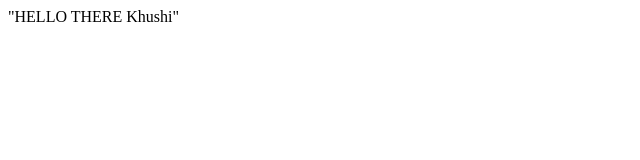
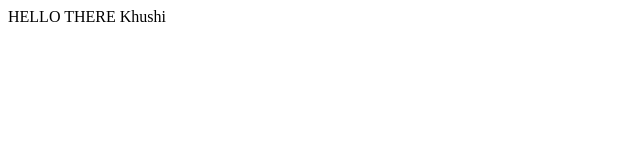
Before and after one commit to Vachiraya-bit/vachiraya-bit.github.io, a plain HTML site: page index.html in a window 1280 px wide. Shown: the full height of the page, 0-640 px from the left. Drawn offline with Linux system fonts and the light colour scheme.

Commit message:
index.html

```diff
--- a/index.html
+++ b/index.html
@@ -6,7 +6,7 @@
 </head>
 
  <body>
-  "HELLO THERE Khushi"
+  HELLO THERE Khushi
 </body>
 
 </html>
```
